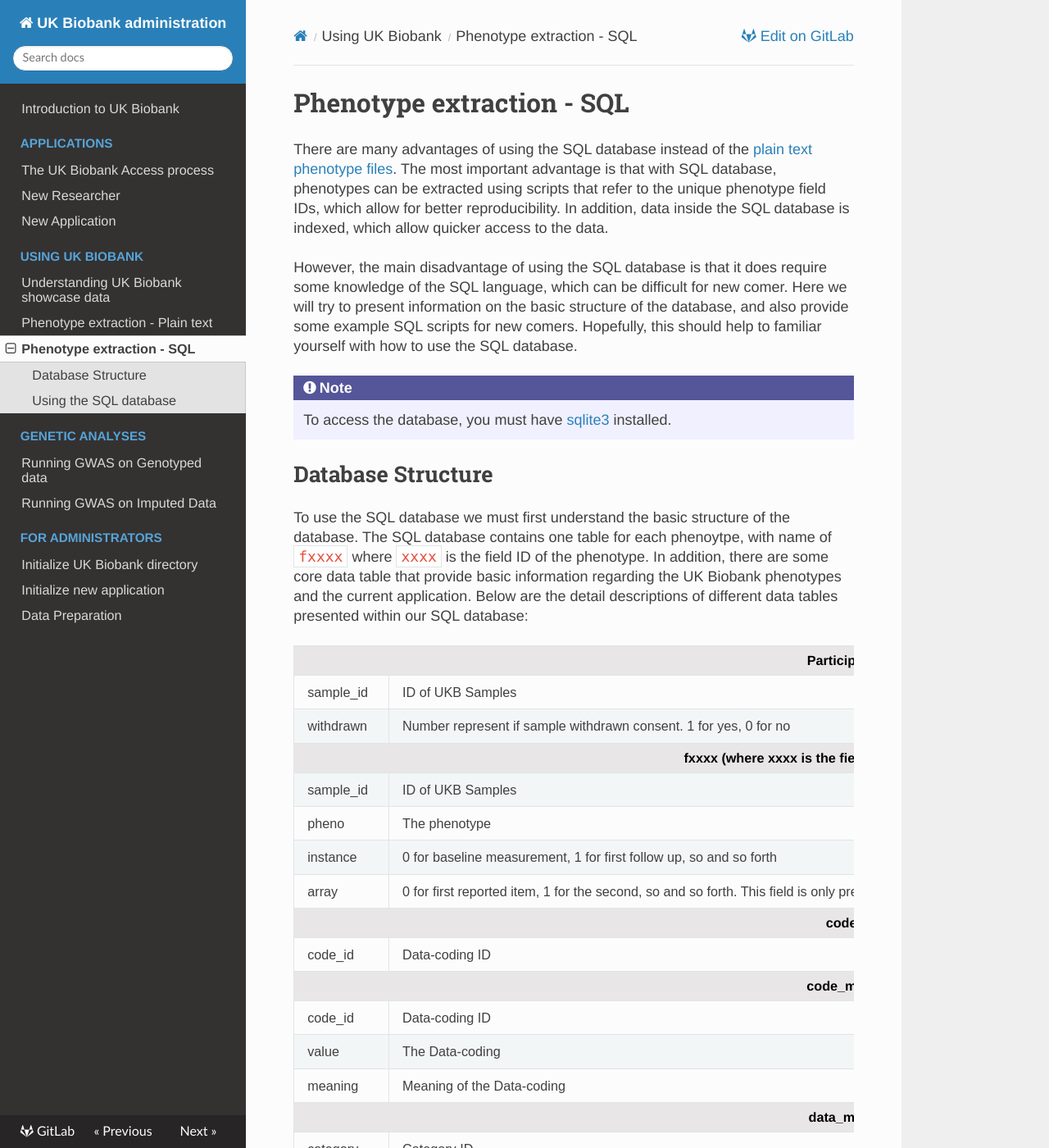
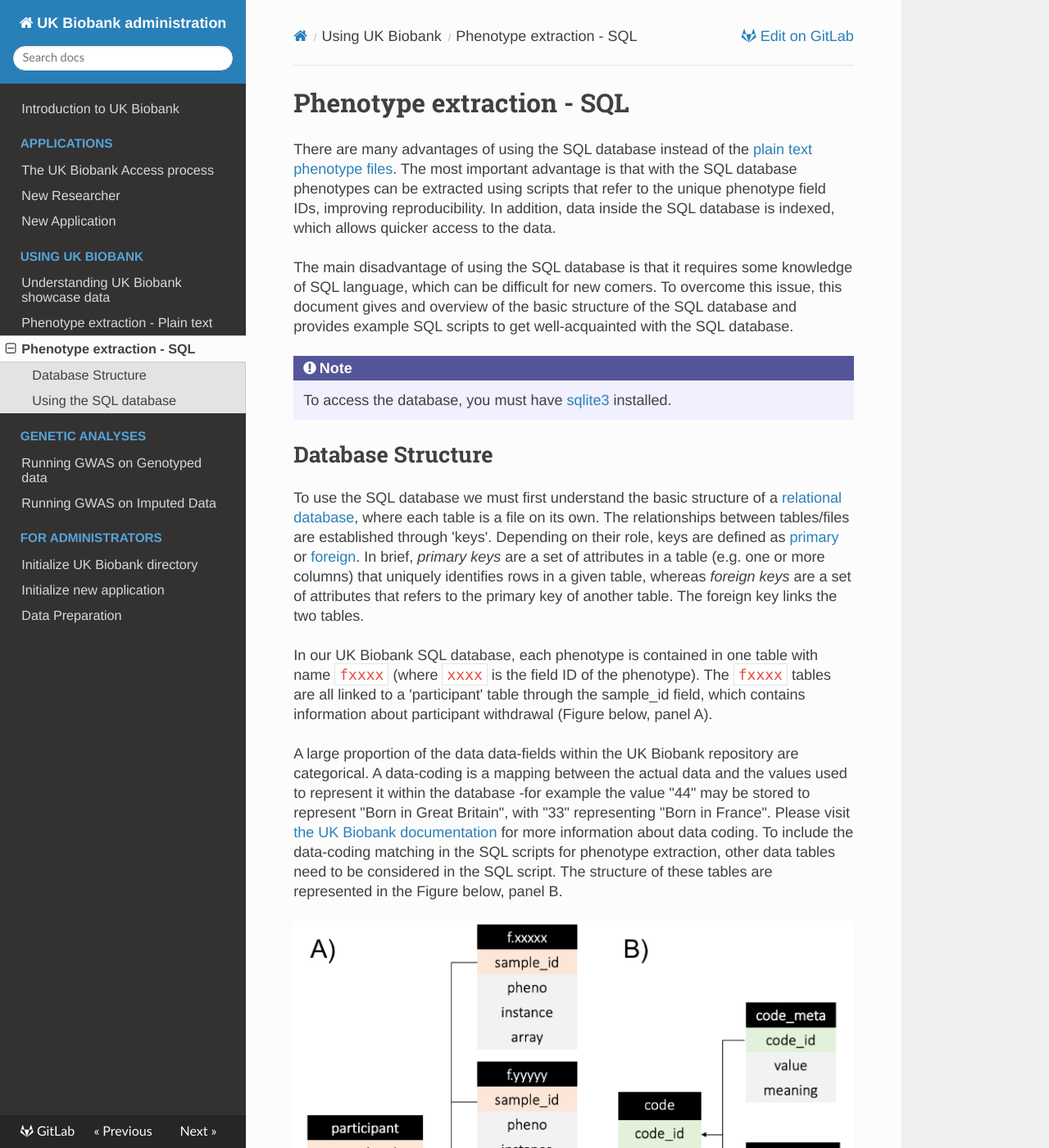
Before and after one commit to garethmarkel/ukb-administration, an MkDocs documentation site: the page built from docs/pheno/understand_sql.md, in a window 1280 px wide and 1400 px high. Shown: the whole window at 82% size. Built offline with MkDocs 1.6.1, drawn with Linux system fonts in a browser that asks for light colours; comment, search, counter and statistics services are not loaded; some of the changed text lies outside the part shown.

Commit message:
[Update] Adds details for dummies, SQL strucutre plot and explanations for scripts

````diff
--- a/docs/pheno/understand_sql.md
+++ b/docs/pheno/understand_sql.md
@@ -1,12 +1,10 @@
 # Phenotype extraction - SQL
 
 There are many advantages of using the SQL database instead of the [plain text phenotype files](tradition.md).
-The most important advantage is that with SQL database, phenotypes can be extracted using scripts that refer to the unique phenotype field IDs, which allow for better reproducibility.
-In addition, data inside the SQL database is indexed, which allow quicker access to the data.
+The most important advantage is that with the SQL database phenotypes can be extracted using scripts that refer to the unique phenotype field IDs, improving reproducibility.
+In addition, data inside the SQL database is indexed, which allows quicker access to the data.
 
-However, the main disadvantage of using the SQL database is that it does require some knowledge of the SQL language, which can be difficult for new comer.
-Here we will try to present information on the basic structure of the database, and also provide some example SQL scripts for new comers.
-Hopefully, this should help to familiar yourself with how to use the SQL database.
+The main disadvantage of using the SQL database is that it requires some knowledge of SQL language, which can be difficult for new comers. To overcome this issue, this document gives and overview of the basic structure of the SQL database and provides example SQL scripts to get well-acquainted with the SQL database.
 
 !!! note
 
@@ -14,10 +12,18 @@ Hopefully, this should help to familiar yourself with how to use the SQL databas
 
 
 ## Database Structure
-To use the SQL database we must first understand the basic structure of the database.
-The SQL database contains one table for each phenoytpe, with name of `fxxxx` where `xxxx` is the field ID of the phenotype.
-In addition, there are some core data table that provide basic information regarding the UK Biobank phenotypes and the current application.
-Below are the detail descriptions of different data tables presented within our SQL database:
+To use the SQL database we must first understand the basic structure of a [relational database](https://en.wikipedia.org/wiki/Relational_database), where each table is a file on its own. The relationships between tables/files are established through 'keys'. Depending on their role, keys are defined as [primary](https://en.wikipedia.org/wiki/Primary_key) or [foreign](https://en.wikipedia.org/wiki/Foreign_key). In brief, *primary keys* are a set of attributes in a table (e.g. one or more columns) that uniquely identifies rows in a given table, whereas *foreign keys* are a set of attributes that refers to the primary key of another table. The foreign key links the two tables.
+
+In our UK Biobank SQL database, each phenotype is contained in one table with name `fxxxx` (where `xxxx` is the field ID of the phenotype). The `fxxxx` tables are all linked to a 'participant' table through the sample_id field, which contains information about participant withdrawal (Figure below, panel A).
+
+A large proportion of the data data-fields within the UK Biobank repository are categorical. A data-coding is a mapping between the actual data and the values used to represent it within the database -for example the value "44" may be stored to represent "Born in Great Britain", with "33" representing "Born in France". Please visit [the UK Biobank documentation](https://biobank.ndph.ox.ac.uk/ukb/help.cgi?cd=data_coding) for more information about data coding.
+To include the data-coding matching in the SQL scripts for phenotype extraction, other data tables need to be considered in the SQL script. The structure of these tables are represented in the Figure below, panel B.
+
+![alt tex](./../img/sql.png)
+
+<br>
+
+Detailed descriptions of the different data tables within our SQL database can be found in the following table:
 
 <table>
 <th colspan="4">
@@ -186,6 +192,7 @@ data_meta
     <td></td>
 </tr>
 </table>
+<br>
 
 ## Using the SQL database
 Basic understand of the SQL language is required to efficiently use our SQL database.
@@ -200,34 +207,39 @@ where `command.sql` is the sql command file containing the following header
 .output <name>.csv
 ```
 
-Below are some examples of how to use the SQL database
+Below we provide users with three examples of how to use the SQL database:
+
+1. **Basic Usage:** Example script to extract phenotype height, together with covariates Age, Sex, BMI and Centre.
+2. **Use data-coding:** Example script to extract phenotypes from categorical data-fields that contain data-coding information.
+3. **ICD10 example:** Example script to extract phenotypes from ICD-10 codes.
 
 === "Basic usage"
     ``` sql
     .header on
     .mode csv
-    -- Output to file named Height.csv
-    .output Height.csv
-    SELECT  s.sample_id AS FID,
-            s.sample_id AS IID,
-            age.pheno AS Age,
-            sex.pheno AS Sex,
-            bmi.pheno AS BMI,
-            centre.pheno AS Centre
-    FROM    Participant s
+    .output Height.csv 	-- Output to file named Height.csv
+
+    SELECT  s.sample_id AS FID, 	-- select sample_id from table 's' and call it FID
+            s.sample_id AS IID, 	-- select sample_id from table 's' and call it IID
+            age.pheno AS Age, 		-- select pheno from table 'age' and call it Age
+            sex.pheno AS Sex, 		-- select pheno from table 'sex' and call it Sex
+            bmi.pheno AS BMI, 		-- select pheno from table 'bmi' and call it BMI
+            centre.pheno AS Centre 	-- select pheno from table 'centre' and call it Centre
+
+    FROM    Participant s 		 	-- using table 'participant', now named as 's'
             JOIN    f21001 bmi ON
-                    s.sample_id=bmi.sample_id       -- join the BMI table by sample ID
-                    AND bmi.instance = 0            -- only getting the baseline phenotype
+                    s.sample_id=bmi.sample_id   -- join the BMI table by sample ID
+                    AND bmi.instance = 0        -- only getting the baseline phenotype
             JOIN    f31 sex ON
-                    s.sample_id=sex.sample_id       -- join the Sex table by sample ID
-                    AND sex.instance = 0            -- only getting the baseline phenotype
+                    s.sample_id=sex.sample_id   -- join the Sex table by sample ID
+                    AND sex.instance = 0        -- only getting the baseline phenotype
             JOIN    f21003 age ON
-                    s.sample_id=age.sample_id       -- join the Age table by sample ID
-                    AND age.instance = 0            -- only getting the baseline phenotype
+                    s.sample_id=age.sample_id   -- join the Age table by sample ID
+                    AND age.instance = 0        -- only getting the baseline phenotype
             JOIN    f54 centre ON
-                    s.sample_id=centre.sample_id    -- join the UKB assessment centre table by sample ID
-                    AND centre.instance = 0         -- only getting the baseline phenotype
-            WHERE   s.withdrawn = 0;                -- Exclude any samples who withdrawn their consent
+                    s.sample_id=centre.sample_id -- join the UKB assessment centre table by sample ID
+                    AND centre.instance = 0      -- only getting the baseline phenotype
+            WHERE   s.withdrawn = 0;             -- Exclude any samples who withdrawn their consent
     .quit
 
     ```
@@ -236,23 +248,22 @@ Below are some examples of how to use the SQL database
     ``` sql
     .header on
     .mode csv
-    -- Output to file named NumDepress.csv
-    .output NumDepress.csv
+    .output NumDepress.csv 		-- Output to file named NumDepress.csv
 
     -- First, we build the phenotype code table
     CREATE TEMP TABLE pheno_code
     AS
-    SELECT  cm.value AS value,
-            cm.meaning AS meaning
-    FROM    code_meta cm
+    SELECT  cm.value AS value,		-- select value from table 'cm' and call it value
+            cm.meaning AS meaning	-- select meaning from table 'cm' and call it meaning
+
+    FROM    code_meta cm		-- using table 'code_meta', now named as cm
     JOIN    data_meta dm on
-            dm.field_id=20442 AND   -- Extract the Field correspond to phenotype from data meta
-            dm.coding = cm.code_id; -- Extract the data coding (value and meaning) for this phenotype
+            dm.field_id=20442 AND   	-- extract the field (20442) corresponding to phenotype from dm
+            dm.coding = cm.code_id; 	-- extract the data coding (value and meaning) for this phenotype
 
-
-    SELECT  s.sample_id AS FID,
-            s.sample_id AS IID,
-            (CASE WHEN depress.pheno IN           -- If phenotype is found in data coding
+    SELECT  s.sample_id AS FID,		-- select sample_id from table 's' and call it FID
+            s.sample_id AS IID,		-- select sample_id from table 's' and call it IID
+            (CASE WHEN depress.pheno IN -- if phenotype is found in data coding
                 (
                     SELECT value
                     FROM pheno_code
````
Also changed, not shown: docs/img/sql.png (added).
